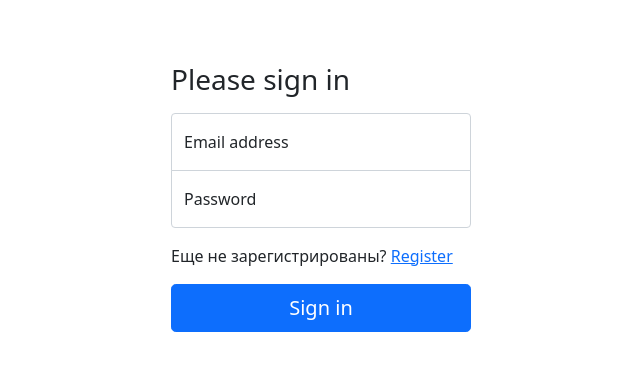
After one commit to akimoruzbaev/django_fp, a Django app: page /login in a window 1280 px wide. The commit adds this page. Shown: the top 371 px of the page, without its empty margins (319-959 px from the left). Run offline with Django 3.2, Linux system fonts and the light colour scheme.

Commit message:
Html changes

```diff
--- a/blog/templates/blog/base.html
+++ b/blog/templates/blog/base.html
@@ -10,6 +10,7 @@
     {% block title %} <title>Base HTML</title>{% endblock %}
 </head>
 <body>
+    {% block nav %}
     <!-- Navigation-->
     <nav class="navbar navbar-expand-lg navbar-dark bg-dark">
         <div class="container">
@@ -30,16 +31,19 @@
             </div>
         </div>
     </nav>
+    {% endblock %}
 
     <!-- Page content-->
     <div class="container mt-5 mb-5">
         {% block body %} {% endblock %}
     </div>
 
+    {% block footer %}
     <!-- Footer-->
     <footer class="py-5 bg-dark">
         <div class="container"><p class="m-0 text-center text-white">Copyright &copy; Your Website 2021</p></div>
     </footer>
+    {% endblock %}
 
     <!-- Optional JavaScript; choose one of the two! -->
 
--- /dev/null
+++ b/blog/templates/blog/login.html
@@ -0,0 +1,33 @@
+{% extends "blog/base.html" %}
+
+{% block title %} <title>Login page</title>{% endblock %}
+
+{% block nav %}{% endblock %}
+
+{% block body %}
+
+<main class="form-signin" style="width: 100%;max-width: 330px;padding: 15px;margin: auto;">
+  <form>
+    <h1 class="h3 mb-3 fw-normal">Please sign in</h1>
+
+    <div class="form-floating">
+      <input type="email" class="form-control" id="floatingInput" placeholder="name@example.com" style="margin-bottom: -1px;border-bottom-right-radius: 0;border-bottom-left-radius: 0;">
+      <label for="floatingInput">Email address</label>
+    </div>
+    <div class="form-floating">
+      <input type="password" class="form-control" id="floatingPassword" placeholder="Password" style="margin-bottom: 10px;border-top-left-radius: 0;border-top-right-radius: 0;">
+      <label for="floatingPassword">Password</label>
+    </div>
+
+    <div class="mb-3 mt-3">
+      <label>
+          Еще не зарегистрированы? <a href="#">Register</a>
+      </label>
+    </div>
+    <button class="w-100 btn btn-lg btn-primary" type="submit">Sign in</button>
+  </form>
+</main>
+
+{% endblock %}
+
+{% block footer %}{% endblock %}
--- a/blog/templates/blog/view.html
+++ b/blog/templates/blog/view.html
@@ -1,6 +1,6 @@
 {% extends "blog/base.html" %}
 
-{% block title %} <title>View page</title>{% endblock %}
+{% block title %}<title>View page</title>{% endblock %}
 
 {% block body %}
 
@@ -19,12 +19,15 @@
             <p>Posted on {{post.created_at}}</p>
             <p>Views {{post.views}}</p>
             <hr />
+
             <!-- Preview image-->
             <img class="img-fluid rounded" src="https://via.placeholder.com/900x300" alt="..." />
             <hr />
+
             <!-- Post content-->
             <p class="lead">{{post.text}}</p>
             <hr />
+
             <!-- Comments form-->
             <div class="card my-4">
                 <h5 class="card-header">Leave a Comment:</h5>
@@ -35,6 +38,7 @@
                     </form>
                 </div>
             </div>
+
             <!-- Single comment-->
             <div class="media mb-4">
                 <img class="d-flex mr-3 rounded-circle" src="https://via.placeholder.com/50x50" alt="..." />
--- a/blog/urls.py
+++ b/blog/urls.py
@@ -4,5 +4,7 @@ from . import views
 
 urlpatterns = [
     path('', views.index, name='index'),
-    path('view/<int:pk>/', views.retrieve, name='retrieve')
+    path('view/<int:pk>/', views.retrieve, name='retrieve'),
+    path('register', views.reqister, name='register'),
+    path('login', views.login, name='login')
 ]
--- a/blog/views.py
+++ b/blog/views.py
@@ -14,3 +14,11 @@ def retrieve(request, pk):
     post.save()
     context = {'post': post}
     return render(request, 'blog/view.html', context)
+
+
+def reqister(request):
+    pass
+
+
+def login(request):
+    return render(request, 'blog/login.html')
```
Also changed, not shown: README.md, db.sqlite3.
